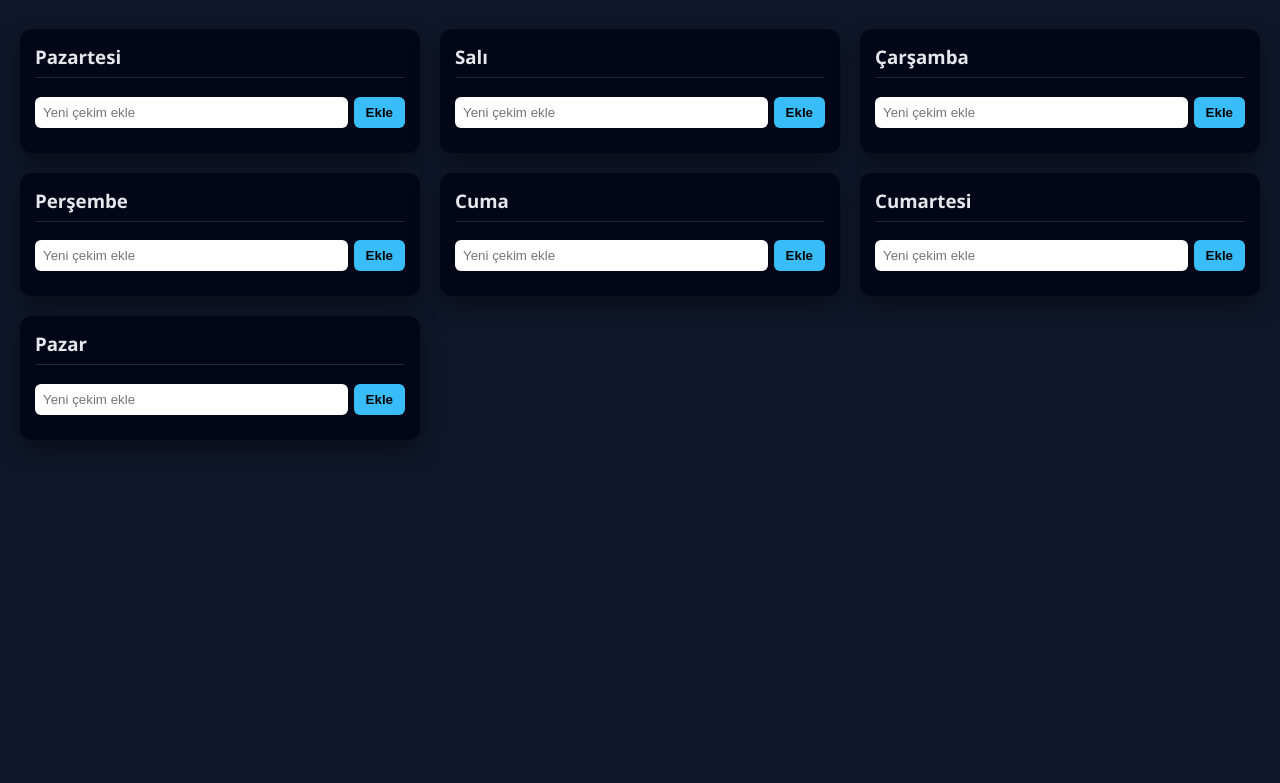
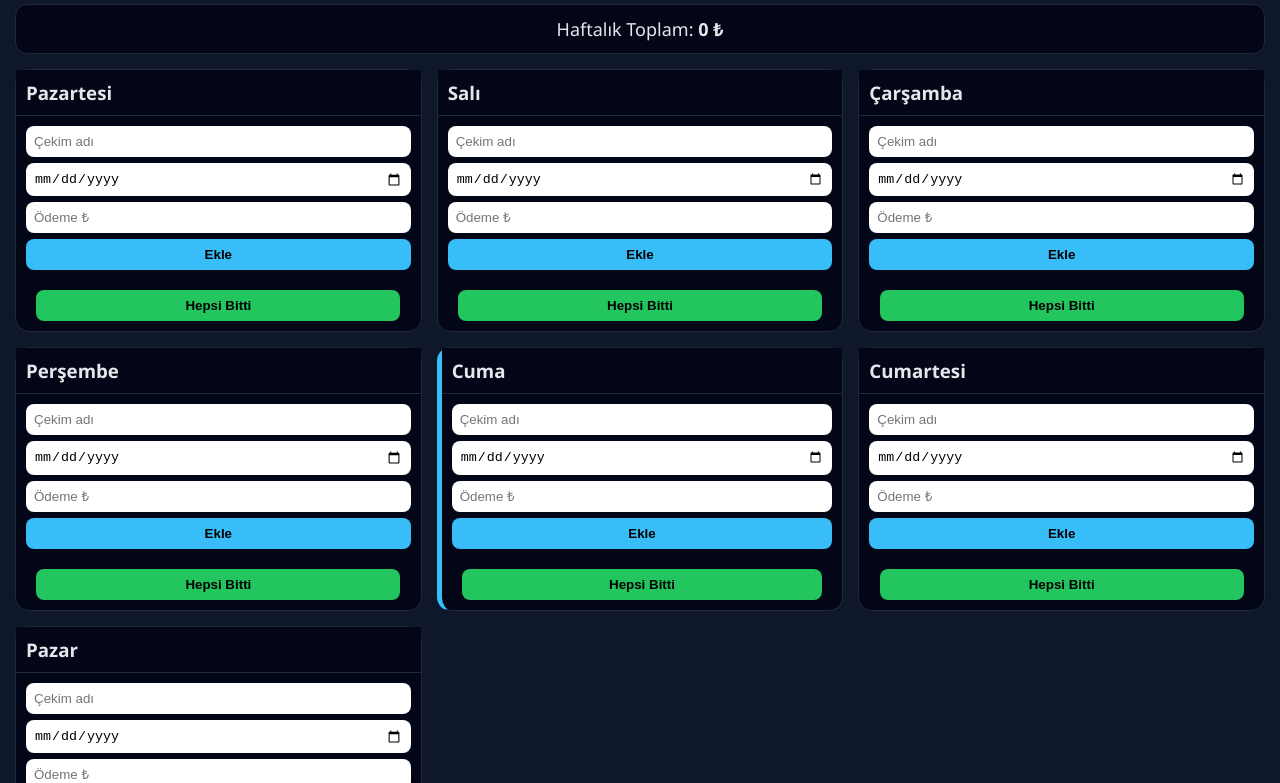
Before and after one commit to avmedya4-bit/av-media-planlayici, a plain HTML site: page index.html in a window 1280 px wide. Shown: the part 86-869 px from the top of the page. Before the commit the page ends 800 px from the top, so only its background shows below. Drawn offline with Linux system fonts and the light colour scheme.

Commit message:
Update index.html

```diff
--- a/index.html
+++ b/index.html
@@ -3,82 +3,90 @@
 <head>
 <meta charset="UTF-8">
 <title>AV Media Planlayıcı</title>
+<meta name="viewport" content="width=device-width, initial-scale=1">
 
 <style>
-* {
-    box-sizing: border-box;
+*{box-sizing:border-box}
+body{
+    margin:0;
+    font-family:Segoe UI,Arial,sans-serif;
+    background:#0f172a;
+    color:#e5e7eb;
+    padding:15px;
 }
-body {
-    font-family: "Segoe UI", Arial, sans-serif;
-    background: #0f172a;
-    margin: 0;
-    padding: 20px;
-    color: #e5e7eb;
+header{text-align:center;margin-bottom:15px}
+header h1{margin:0;font-size:28px}
+header span{color:#38bdf8;font-size:13px}
+
+.total{
+    background:#020617;
+    border:1px solid #1e293b;
+    border-radius:12px;
+    padding:12px;
+    margin-bottom:15px;
+    text-align:center;
+    font-size:18px;
 }
-header {
-    text-align: center;
-    margin-bottom: 30px;
+
+.container{
+    display:grid;
+    grid-template-columns:1fr;
+    gap:15px;
 }
-header h1 {
-    font-size: 32px;
-    margin: 0;
+@media(min-width:768px){.container{grid-template-columns:repeat(2,1fr)}}
+@media(min-width:1200px){.container{grid-template-columns:repeat(3,1fr)}}
+
+.day{
+    background:#020617;
+    border-radius:14px;
+    border:1px solid #1e293b;
 }
-header span {
-    color: #38bdf8;
-    font-size: 14px;
+.day.today{border-left:5px solid #38bdf8}
+.day.completed{border-left:5px solid #22c55e}
+
+.day h3{
+    margin:0;
+    padding:10px;
+    position:sticky;
+    top:0;
+    background:#020617;
+    border-bottom:1px solid #1e293b;
 }
-.container {
-    display: grid;
-    grid-template-columns: repeat(auto-fit, minmax(320px, 1fr));
-    gap: 20px;
+
+.add{
+    display:flex;
+    flex-direction:column;
+    gap:6px;
+    padding:10px;
 }
-.day {
-    background: #020617;
-    border-radius: 12px;
-    padding: 15px;
-    box-shadow: 0 10px 25px rgba(0,0,0,0.4);
+.add input, .add button{
+    padding:8px;
+    border-radius:8px;
+    border:none;
 }
-.day h3 {
-    margin-top: 0;
-    border-bottom: 1px solid #1e293b;
-    padding-bottom: 8px;
+.add button{
+    background:#38bdf8;
+    font-weight:600;
 }
-.add {
-    display: flex;
-    gap: 6px;
-    margin-bottom: 10px;
+
+.task{
+    border-top:1px solid #1e293b;
+    padding:10px;
 }
-.add input {
-    flex: 1;
-    padding: 8px;
-    border-radius: 6px;
-    border: none;
-}
-.add button {
-    background: #38bdf8;
-    border: none;
-    padding: 8px 12px;
-    border-radius: 6px;
-    cursor: pointer;
-    font-weight: bold;
-}
-.task {
-    background: #020617;
-    border: 1px solid #1e293b;
-    border-radius: 8px;
-    padding: 10px;
-    margin-bottom: 8px;
-}
-.task strong {
-    display: block;
-    margin-bottom: 6px;
-}
-.task label {
-    font-size: 13px;
-    margin-right: 8px;
-}
-.completed {
-    border-left: 4px solid #22c55e;
+.task strong{display:block}
+.task small{color:#94a3b8}
+.task label{font-size:13px;margin-right:8px}
+.paid{color:#22c55e;font-weight:600}
+
+.finish-all{
+    width:90%;
+    margin:10px auto;
+    display:block;
+    padding:8px;
+    border:none;
+    border-radius:8px;
+    background:#22c55e;
+    font-weight:600;
 }
 </style>
 </head>
@@ -87,68 +95,101 @@ header span {
 
 <header>
     <h1>AV Media Planlayıcı</h1>
-    <span>Çekim • Kurgu • Ödeme Takip Sistemi</span>
+    <span>Çekim • Kurgu • Ödeme • Kazanç Takibi</span>
 </header>
+
+<div class="total">
+    Haftalık Toplam: <strong id="totalAmount">0 ₺</strong>
+</div>
 
 <div class="container" id="days"></div>
 
 <script>
-const daysOfWeek = [
- "Pazartesi","Salı","Çarşamba",
- "Perşembe","Cuma","Cumartesi","Pazar"
-];
+const days=["Pazartesi","Salı","Çarşamba","Perşembe","Cuma","Cumartesi","Pazar"];
+const today=(new Date().getDay()+6)%7;
+let data=JSON.parse(localStorage.getItem("avmedia"))||{};
+const container=document.getElementById("days");
+const totalEl=document.getElementById("totalAmount");
 
-let data = JSON.parse(localStorage.getItem("avmedia")) || {};
-const container = document.getElementById("days");
+function calcTotal(){
+    let total=0;
+    days.forEach(d=>{
+        (data[d]||[]).forEach(t=>{
+            if(t.pay) total+=Number(t.price||0);
+        });
+    });
+    totalEl.textContent=total+" ₺";
+}
 
-daysOfWeek.forEach(day => {
-    if (!data[day]) data[day] = [];
+days.forEach((day,i)=>{
+    if(!data[day]) data[day]=[];
+    const card=document.createElement("div");
+    card.className="day";
+    if(i===today) card.classList.add("today");
 
-    const card = document.createElement("div");
-    card.className = "day";
-    card.innerHTML = `
+    card.innerHTML=`
         <h3>${day}</h3>
         <div class="add">
-            <input type="text" placeholder="Yeni çekim ekle">
+            <input placeholder="Çekim adı">
+            <input type="date">
+            <input type="number" placeholder="Ödeme ₺">
             <button>Ekle</button>
         </div>
         <div class="list"></div>
+        <button class="finish-all">Hepsi Bitti</button>
     `;
     container.appendChild(card);
 
-    const input = card.querySelector("input");
-    const btn = card.querySelector("button");
-    const list = card.querySelector(".list");
+    const [nameInput,dateInput,priceInput]=card.querySelectorAll("input");
+    const addBtn=card.querySelector("button");
+    const list=card.querySelector(".list");
+    const finishBtn=card.querySelector(".finish-all");
 
-    function render() {
-        list.innerHTML = "";
-        data[day].forEach((t,i)=>{
-            const done = t.shoot && t.edit && t.pay ? "completed" : "";
-            list.innerHTML += `
-                <div class="task ${done}">
-                    <strong>${t.name}</strong>
-                    <label><input type="checkbox" ${t.shoot?"checked":""} onchange="toggle('${day}',${i},'shoot')"> Çekim</label>
-                    <label><input type="checkbox" ${t.edit?"checked":""} onchange="toggle('${day}',${i},'edit')"> Düzenleme</label>
-                    <label><input type="checkbox" ${t.pay?"checked":""} onchange="toggle('${day}',${i},'pay')"> Ödeme</label>
-                </div>
-            `;
+    function render(){
+        list.innerHTML="";
+        let done=true;
+
+        data[day].forEach((t,idx)=>{
+            if(!(t.shoot&&t.edit&&t.pay)) done=false;
+            list.innerHTML+=`
+            <div class="task">
+                <strong>${t.name}</strong>
+                <small>${t.date||""} • ${t.price||0} ₺</small><br>
+                <label><input type="checkbox" ${t.shoot?"checked":""} onchange="toggle('${day}',${idx},'shoot')"> Çekim</label>
+                <label><input type="checkbox" ${t.edit?"checked":""} onchange="toggle('${day}',${idx},'edit')"> Kurgu</label>
+                <label><input type="checkbox" ${t.pay?"checked":""} onchange="toggle('${day}',${idx},'pay')"> <span class="${t.pay?'paid':''}">Ödeme</span></label>
+            </div>`;
         });
-        localStorage.setItem("avmedia", JSON.stringify(data));
+
+        card.classList.toggle("completed",data[day].length && done);
+        localStorage.setItem("avmedia",JSON.stringify(data));
+        calcTotal();
     }
 
-    btn.onclick = ()=>{
-        if(!input.value.trim()) return;
-        data[day].push({name:input.value, shoot:false, edit:false, pay:false});
-        input.value="";
+    addBtn.onclick=()=>{
+        if(!nameInput.value) return;
+        data[day].push({
+            name:nameInput.value,
+            date:dateInput.value,
+            price:priceInput.value,
+            shoot:false,edit:false,pay:false
+        });
+        nameInput.value=dateInput.value=priceInput.value="";
         render();
-    }
+    };
+
+    finishBtn.onclick=()=>{
+        data[day].forEach(t=>t.shoot=t.edit=t.pay=true);
+        render();
+    };
 
     render();
 });
 
 function toggle(day,i,key){
-    data[day][i][key] = !data[day][i][key];
-    localStorage.setItem("avmedia", JSON.stringify(data));
+    data[day][i][key]=!data[day][i][key];
+    localStorage.setItem("avmedia",JSON.stringify(data));
+    calcTotal();
 }
 </script>
 
```
